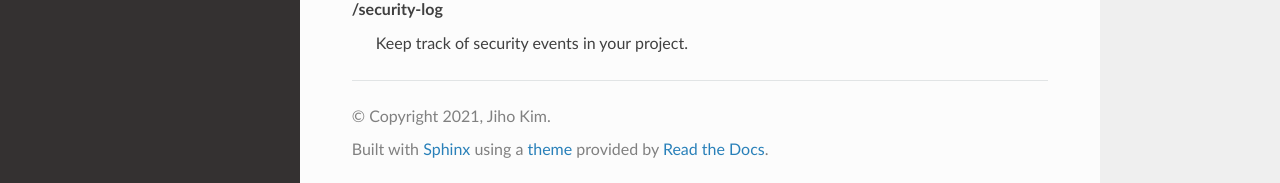
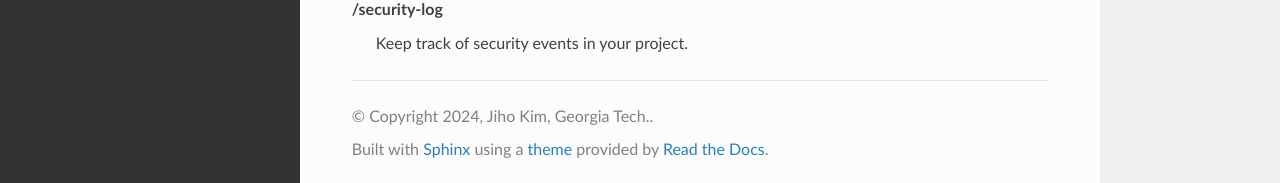
Before and after one commit to sharc-lab/RealProbe-doc, a Sphinx documentation site: the page built from docs/source/index.rst, in a window 1280 px wide and 900 px high, scrolled down 1530 px. Shown: the part 714-897 px from the top of the window. Built offline with Sphinx 7.4.7 and the Read the Docs theme 2.0.0, drawn with Linux system fonts in a browser that asks for light colours; pages that are not in the unit, such as notebooks, are missing from menus.

Commit message:
Update conf.py

```diff
--- a/docs/source/conf.py
+++ b/docs/source/conf.py
@@ -3,7 +3,7 @@
 # -- Project information
 
 project = 'RealProbe'
-copyright = '2021, Jiho Kim'
+copyright = '2024, Jiho Kim, Georgia Tech.'
 author = 'Jiho Kim'
 
 release = '0.1'
```
